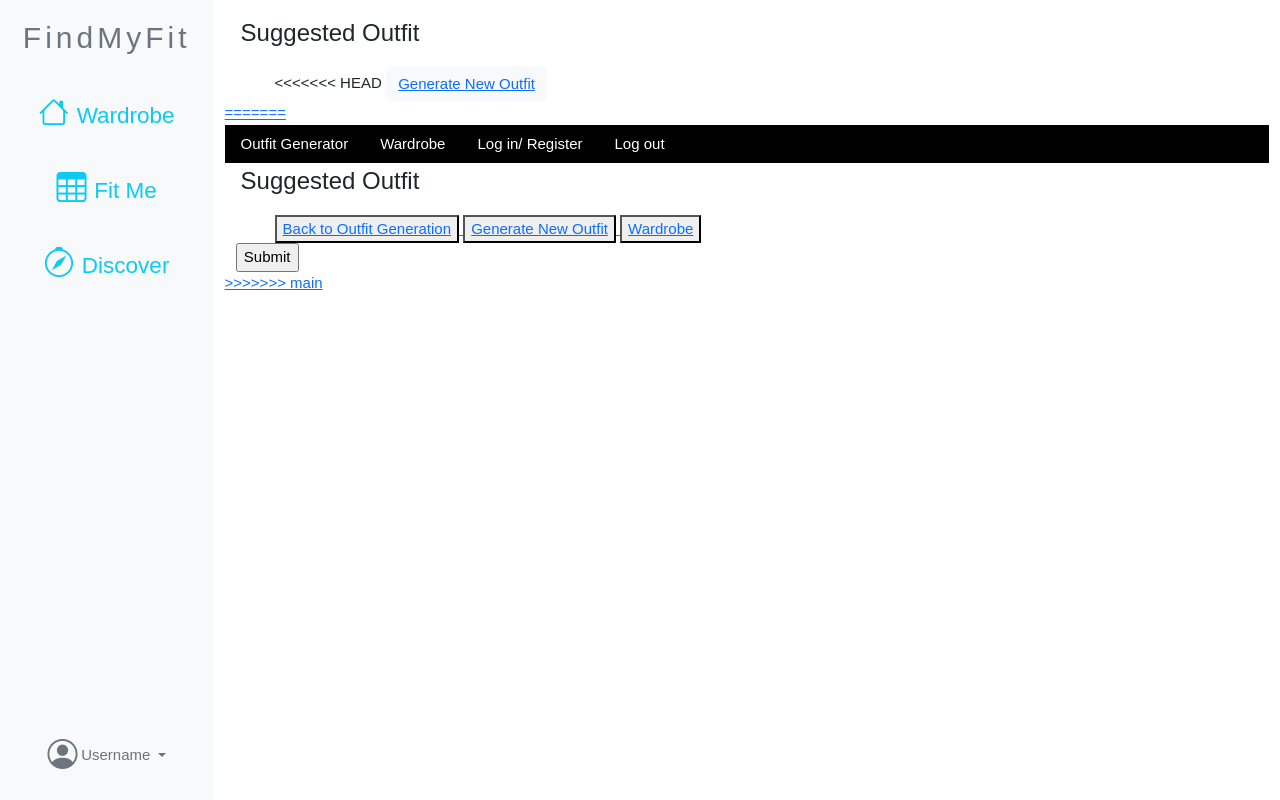
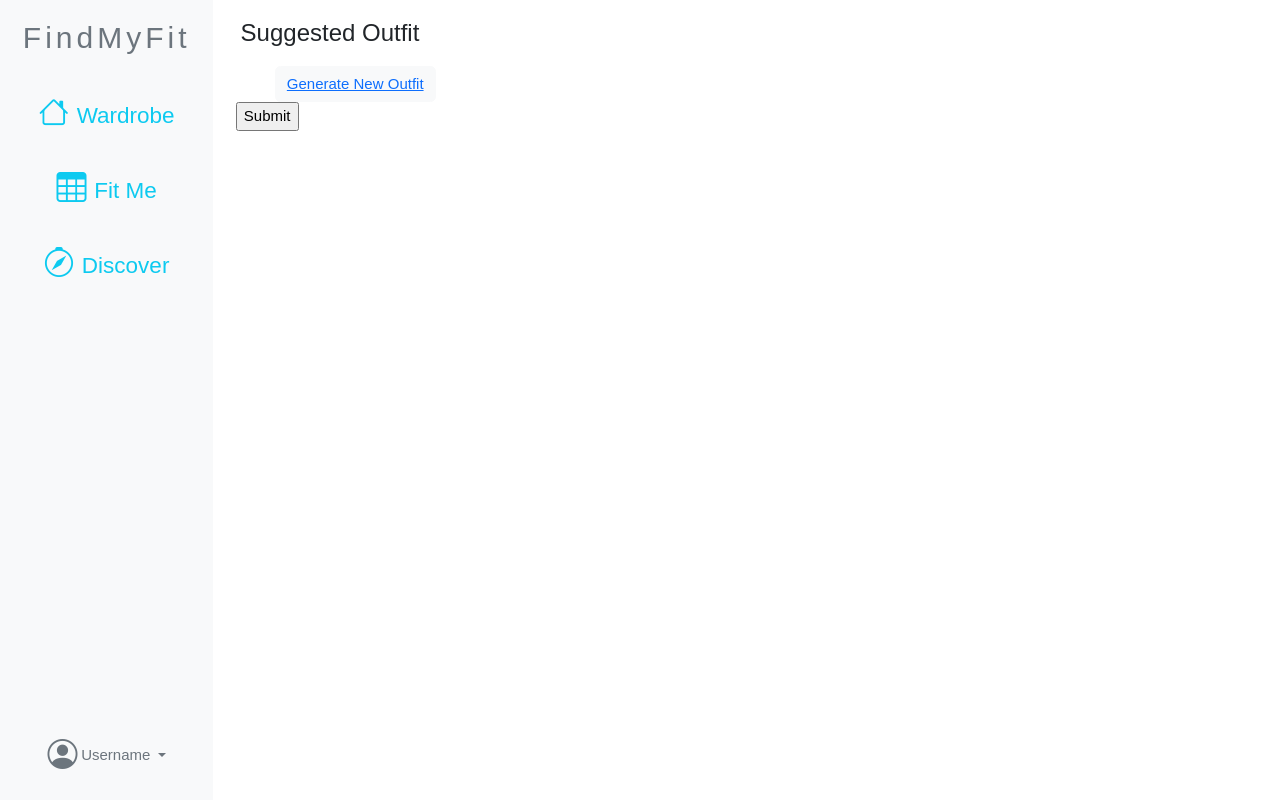
Before and after one commit to imanolgh/FindMyFit, a Laravel app: template find_my_fit/resources/views/generated_outfit.blade.php in a window 1280 px wide. Run offline with Laravel 9, Linux system fonts and the light colour scheme; the template is opened without the code that fills it, so the values that code supplies are empty; some libraries are stand-ins or nearby versions.

Commit message:
conflict with submit

```diff
--- a/find_my_fit/resources/views/generated_outfit.blade.php
+++ b/find_my_fit/resources/views/generated_outfit.blade.php
@@ -98,63 +98,8 @@ body,h1,h2,h3,h4,h5,h6,.w3-wide {
           <div>{{$row[1]}}</div>
           @endforeach
 
-<<<<<<< HEAD
           <button class="btn btn-light" type="button"><a href="{{route('generate_outfit')}}">Generate New Outfit</button>
         </div>
-
-=======
-  <!-- Push down content on small screens -->
-  <div class="w3-hide-large" style="margin-top:83px"></div>
-
-  <!-- Horizontal nav bar-->
-  <div class="w3-bar w3-black">
-    <a href="{{route('outfit_generation_page')}}" class="w3-bar-item w3-button">Outfit Generator</a>
-    <a href="{{route('wardrobe')}}" class="w3-bar-item w3-button">Wardrobe</a>
-    <a href="{{route('login')}}" class="w3-bar-item w3-button">Log in/ Register</a>
-    <a href="{{route('logout')}}" class="w3-bar-item w3-button">Log out</a>
-  </div>
-  <!-- Top header -->
-  <header class="w3-container w3-xlarge">
-    <p class="w3-left">Suggested Outfit</p>
-    <!--
-    <p class="w3-right">
-      <i class="fa fa-shopping-cart w3-margin-right"></i>
-      <i class="fa fa-search"></i>
-    </p>
--->
-  </header>
-
-  <!-- Image header -->
-  <!--
-  <div class="w3-display-container w3-container">
-    <img src="/w3images/jeans.jpg" alt="Jeans" style="width:100%">
-    <div class="w3-display-topleft w3-text-white" style="padding:24px 48px">
-      <h1 class="w3-jumbo w3-hide-small">New arrivals</h1>
-      <h1 class="w3-hide-large w3-hide-medium">New arrivals</h1>
-      <h1 class="w3-hide-small">COLLECTION 2016</h1>
-      <p><a href="#jeans" class="w3-button w3-black w3-padding-large w3-large">SHOP NOW</a></p>
-    </div>
-  </div>
--->
-<div style = "margin-left:50px">
-  <div>{{$weather_msg}}</div>
-  @foreach($outfit_data as $row)
-  <div>{{$row->user_name}}
-    <img src="store_image/fetch_image/{{$row->id}}"  class="img-thumbnail" width="75" />
-  </div>
-  <div class="color-box" style="background-color: {{$row->color}};">hi</div>
-  @endforeach
-
-  @foreach($outfit_descriptions as $row)
-  <div>{{$row[0]}}</div>
-  <div>{{$row[1]}}</div>
-  @endforeach
-
-  <button type="button"><a href="{{route('outfit_generation_page')}}">Back to Outfit Generation</button>
-  <button type="button"><a href="{{route('generate_outfit')}}">Generate New Outfit</button>
-  <button type="button"><a href="{{route('wardrobe')}}">Wardrobe</button>
-</div>
-
         <div class="container">
           <form method="post" action="{{ route('store-outfit') }}"
             enctype="multipart/form-data">
@@ -168,16 +113,4 @@ body,h1,h2,h3,h4,h5,h6,.w3-wide {
           </form>
         </div>
 
-<!-- Newsletter Modal -->
-{{-- <div id="newsletter" class="w3-modal">
-  <div class="w3-modal-content w3-animate-zoom" style="padding:32px">
-    <div class="w3-container w3-white w3-center">
-      <i onclick="document.getElementById('newsletter').style.display='none'" class="fa fa-remove w3-right w3-button w3-transparent w3-xxlarge"></i>
-      <h2 class="w3-wide">NEWSLETTER</h2>
-      <p>Join our mailing list to receive updates on new arrivals and special offers.</p>
-      <p><input class="w3-input w3-border" type="text" placeholder="Enter e-mail"></p>
-      <button type="button" class="w3-button w3-padding-large w3-red w3-margin-bottom" onclick="document.getElementById('newsletter').style.display='none'">Subscribe</button>
-    </div>
-</div> --}}
->>>>>>> main
 </html>
```
Lines whose indentation alone changed are shown as unchanged.
